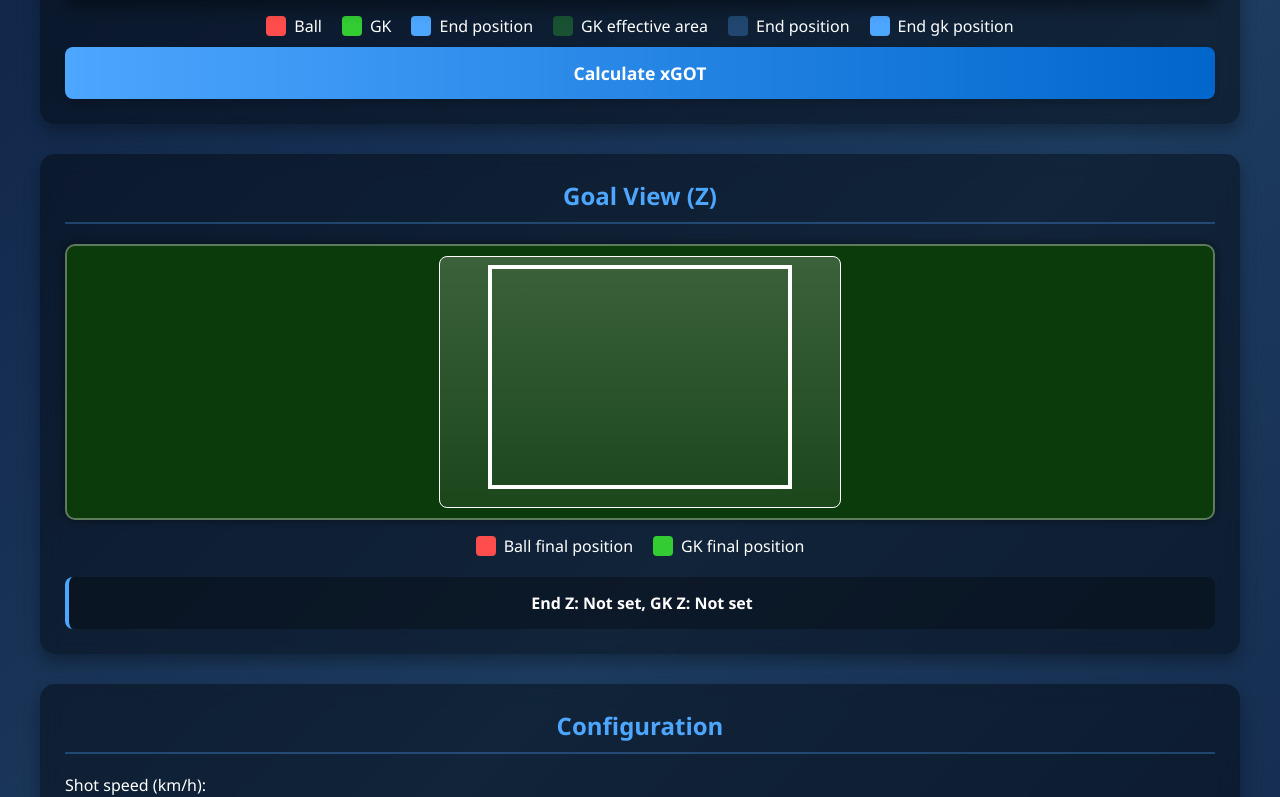
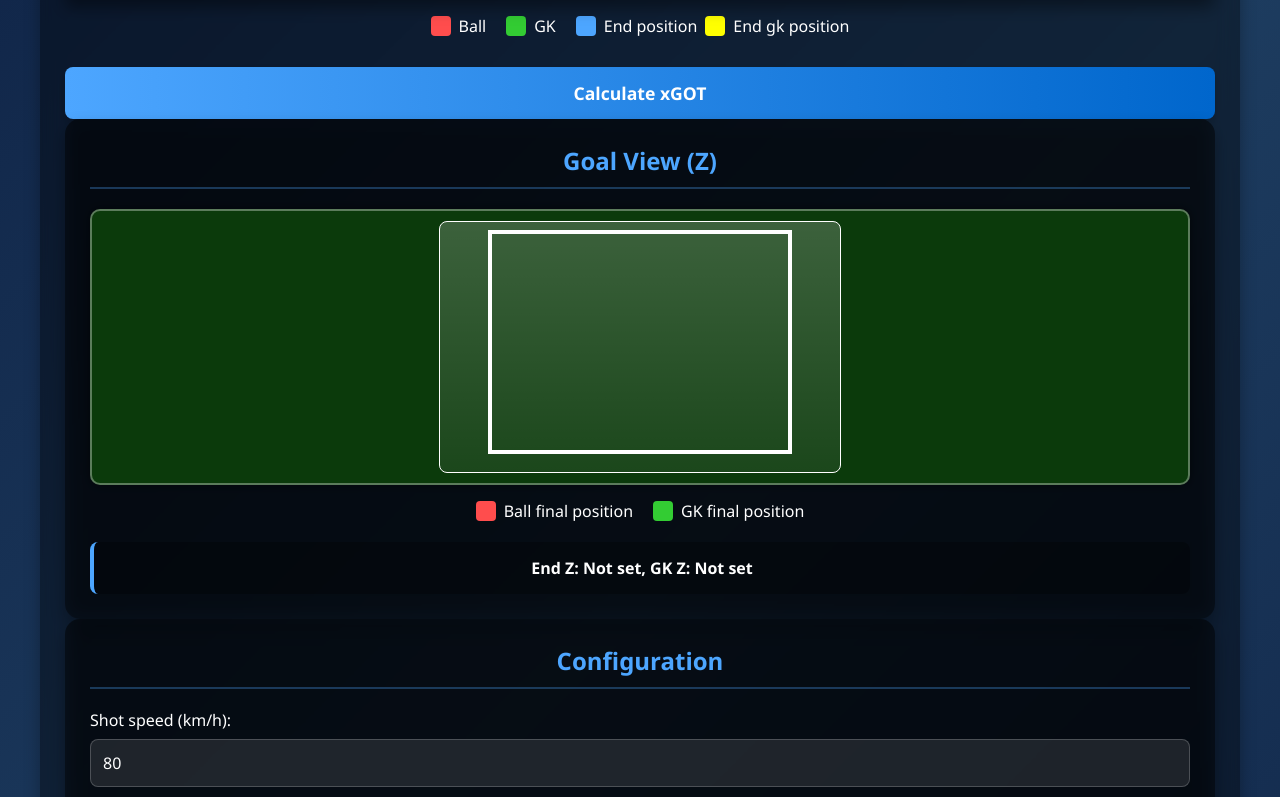
Before and after one commit to miguelnc200/xGOT-web, a Flask app: page / in a window 1280 px wide. Shown: the part 767-1564 px from the top of the page. Run offline with Flask 3, Linux system fonts and the light colour scheme.

Commit message:
Update index.html

```diff
--- a/templates/index.html
+++ b/templates/index.html
@@ -283,17 +283,8 @@
                     <div class="legend-item">
                         <div class="color-box" style="background-color: #4da6ff;"></div>
                         <span>End position</span>
-                    </div>
-                    <div class="legend-item">
-                        <div class="color-box" style="background-color: rgba(51, 204, 51, 0.3);"></div>
-                        <span>GK effective area</span>
-                    </div>
-                    <div class="legend-item">
-                        <div class="color-box" style="background-color: rgba(77, 166, 255, 0.3);"></div>
-                        <span>End position</span>
-                    </div>
                     <div class = "legend-item">
-                       <div class="color-box" style="background-color: #4da6ff;"></div>
+                       <div class="color-box" style="background-color: #ffff00;"></div>
                         <span>End gk position</span>
                     </div>
                 </div>
@@ -458,7 +449,7 @@
             playersStatus.style.color = endPosition ? "#4CAF50" : "#F44336";
 
             if (state === 'ready') {
-                playersStatus.textContent += " - Ready to calculate!";
+                gkendStatus.textContent += " - Ready to calculate!";
             }
             if (ballPosition) {
             const formattedTuple = `(${((canvasWidth / scaleX) - ballPosition.y).toFixed(2)}, ${((canvasHeight / scaleY) - ballPosition.x).toFixed(2)})`;
@@ -533,7 +524,7 @@
             ballPosition = null;
             goalkeeperPosition = null;
             goalkeeperendposition = null;
-            endPosition = [];
+            endPosition = null;
             shotZ = null;
             shotZ_x = null;
             gkZ = null;
@@ -596,9 +587,6 @@
 
 
             // Draw effective area if ball exists
-            if (ballPosition) {
-                drawEffectiveArea();
-            }
         }
 
 
@@ -621,13 +609,6 @@
             const canvasX = x * scaleX;
             const canvasY = canvasHeight - (y * scaleY);
 
-            // Draw effective area
-            const radius = 25;
-            ctx.beginPath();
-            ctx.arc(canvasX, canvasY, radius, 0, Math.PI * 2);
-            ctx.fillStyle = 'rgba(51, 204, 51, 0.3)';
-            ctx.fill();
-
             // Draw goalkeeper
             ctx.beginPath();
             ctx.arc(canvasX, canvasY, 10, 0, Math.PI * 2);
@@ -638,17 +619,26 @@
             ctx.stroke();
         }
 
+        function drawGoalkeeper(x, y) {
+            // Convert meters to pixels
+            const canvasX = x * scaleX;
+            const canvasY = canvasHeight - (y * scaleY);
+
+            // Draw goalkeeper
+            ctx.beginPath();
+            ctx.arc(canvasX, canvasY, 10, 0, Math.PI * 2);
+            ctx.fillStyle = '#ffff00';
+            ctx.fill();
+            ctx.strokeStyle = 'white';
+            ctx.lineWidth = 2;
+            ctx.stroke();
+        }
+
+
         function drawPlayer(x, y) {
             // Convert meters to pixels
             const canvasX = x * scaleX;
             const canvasY = canvasHeight - (y * scaleY);
-
-            // Draw effective area
-            const radius = 20;
-            ctx.beginPath();
-            ctx.arc(canvasX, canvasY, radius, 0, Math.PI * 2);
-            ctx.fillStyle = 'rgba(77, 166, 255, 0.3)';
-            ctx.fill();
 
             // Draw player
             ctx.beginPath();
```
